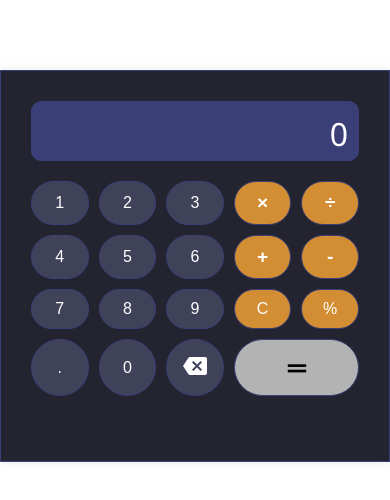
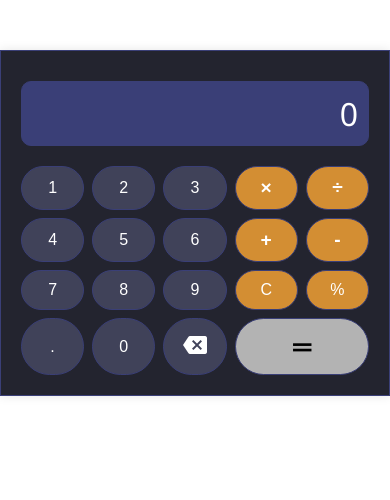
Before and after one commit to Okorieokwy/CalculatorApp-Assessment, a plain HTML site: page index.html in a window 390 px wide. Drawn offline with Linux system fonts and the light colour scheme.

Commit message:
first commit

```diff
--- a/index.html
+++ b/index.html
@@ -1,15 +1,15 @@
 <!DOCTYPE html>
 <html lang="en">
 <head>
-  <meta charset="UTF-8" />
+  <title>Calculator</title>
   <meta name="viewport" content="width=device-width, initial-scale=1.0"/>
-  <title>Calculator</title>
   <link rel="stylesheet" href="styles.css"/>
   <link href="https://fonts.googleapis.com/icon?family=Material+Icons" rel="stylesheet"/>
   <script src="script.js" defer></script>
 </head>
 <body>
-  <div class="calculator">
+
+    <div class="calculator" media="(min-width: 100%)">
     <div class="display" id="display">0</div>
     <div class="buttons">
     <button class="button" data-value="1">1</button>
@@ -36,6 +36,9 @@
     <button class="button backspace" data-action="backspace">
       <span class="material-icons">backspace</span>
     <button class="button equals" data-action="calculate">＝</button>
+    </button>
+
+
     </div>
   </div>
 </body>
--- a/styles.css
+++ b/styles.css
@@ -9,8 +9,10 @@ body {
   background: hsla(0, 0%, 100%, 1);}
 
 .calculator {
-    width: 400px;
-    height: 350px;
+    width: 50%;
+    max-width: 100%;
+    height: 50%;
+    min-height: 100%;
     border: solid 1px #3A3F77;
     box-shadow: 0 0 10px rgba(0, 0, 0, 0.1);
     margin: 20px auto;
@@ -19,9 +21,12 @@ body {
     padding-right: 30px;
     background: hsla(235, 14%, 16%, 1);}
 
+
 .display {
     width: 100%;
-    height: 60px;
+    max-width: 100%;
+    height: 100%;
+    min-height: 100%;
     background: #3A3F77;
     font-size: 2rem;
     border: solid 1px #3A3F77;
@@ -84,3 +89,64 @@ body {
 
 .button.function:hover {
   background: rgba(211, 142, 51, 0.1);}
+
+
+.media -query {
+  display: grid;
+  grid-template-columns: repeat(4, 1fr);
+  grid-gap: 10px;
+  width: 50%;
+  max-width: 50%;
+  margin: auto;
+}/* Calculator Container */
+.calculator {
+  width: 100%;
+  max-width: 400px;
+  padding: 20px;
+  margin: auto;
+  height: auto;
+  min-height: 50%;
+  border: solid 1px #3A3F77;
+  box-shadow: 0 0 10px rgba(0, 0, 0, 0.1);
+}
+
+/* Button Grid */
+.buttons {
+  display: grid;
+  grid-template-columns: repeat(5, 1fr);
+  gap: 10px;
+}
+
+/* Hover Effects */
+button.equals:hover {
+  background: rgba(29, 67, 194, 0.1); /* Light blue tint */
+}
+
+button.operator:hover {
+  background: rgba(211, 142, 51, 0.1); /* Orange tint */
+}
+
+button.function:hover {
+  background: rgba(211, 142, 51, 0.1); /* Orange tint again */
+}
+
+/* Media Query for Mobile Screens */
+@media (max-width: 605px) {
+  .calculator {
+    width: 600px;
+    max-width: 100%;
+    height: 100%;
+    min-height: 100%;
+    padding: 20px;
+  }
+
+  .buttons {
+    grid-template-columns: repeat(5, 1fr);
+    gap: 8px;
+  }
+
+  button {
+    font-size: 1rem;
+    padding: 1rem;
+  }
+}
```
